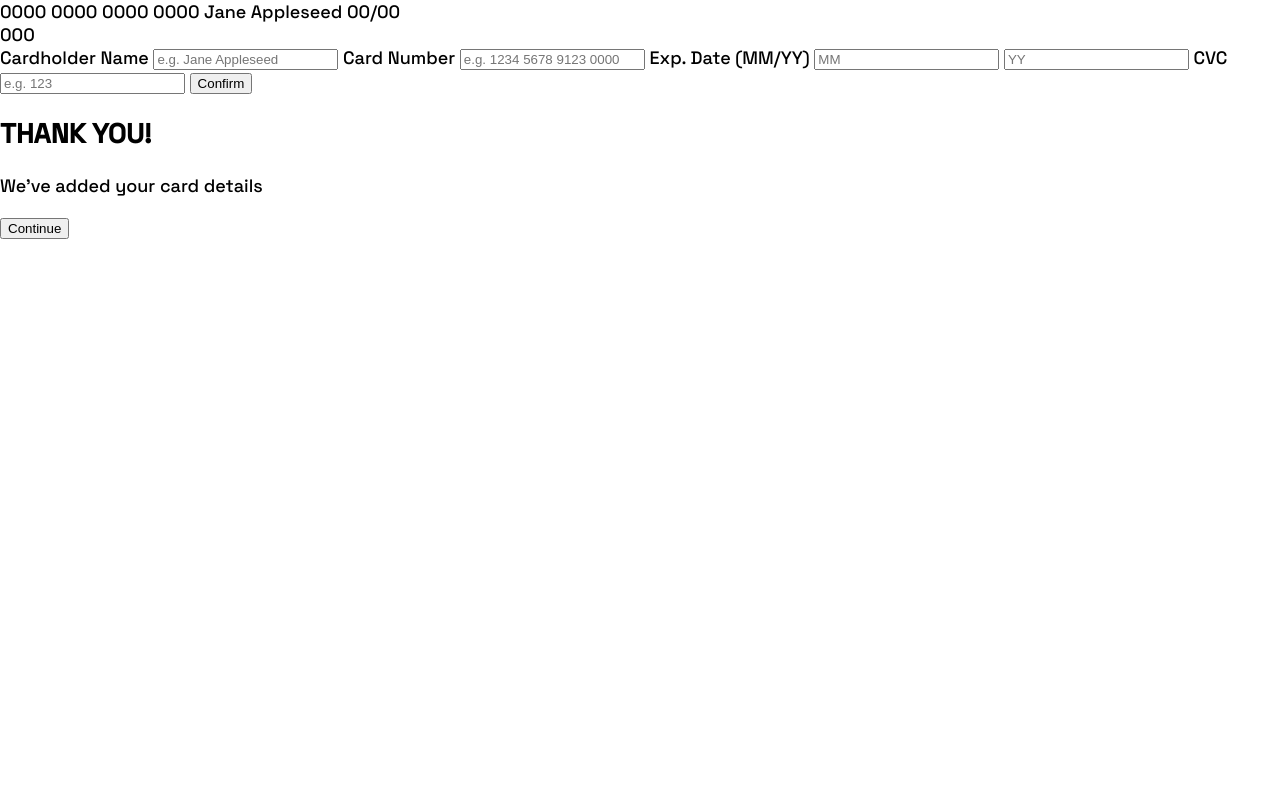
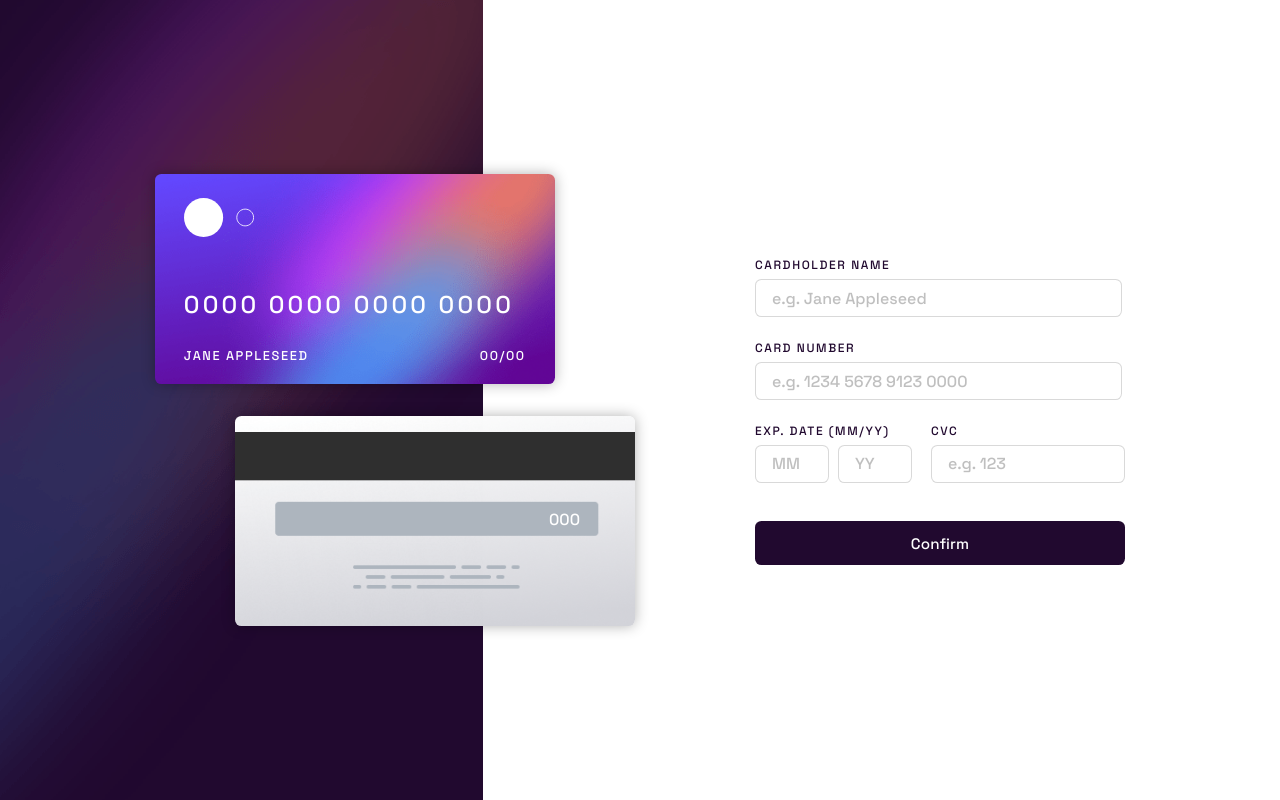
Before and after one commit to agusscript/interactive-card-details-form, a plain HTML site: page index.html in a window 1280 px wide. Drawn offline with Linux system fonts and the light colour scheme.

Commit message:
Desktop view finished

```diff
--- a/index.html
+++ b/index.html
@@ -11,42 +11,48 @@
 
 <body>
   <main>
+    <div class="cards-container">
+      <div class="front card">
+        <img src="images/card-logo.svg" alt="circles logo">
+        <p>0000 0000 0000 0000</p>
+        <span>JANE APPLESEED</span>
+        <span class="front-card-date">00/00</span>
+      </div>
 
-    <div class="front card">
-      0000 0000 0000 0000
-      Jane Appleseed
-      00/00
-    </div>
-
-
-    <div class="back card">
-      000
+      <div class="back card">
+        <p>000</p>
+      </div>
     </div>
 
     <form>
-      <label for="">Cardholder Name</label>
+      <label for="">CARDHOLDER NAME</label>
       <input type="text" placeholder="e.g. Jane Appleseed">
 
-      <label for="">Card Number</label>
+      <label for="">CARD NUMBER</label>
       <input type="text" placeholder="e.g. 1234 5678 9123 0000">
 
-      <label for="">Exp. Date (MM/YY)</label>
-      <input type="text" placeholder="MM">
-      <input type="text" placeholder="YY">
-
-      <label for="">CVC</label>
-      <input type="text" placeholder="e.g. 123">
-
-      <button>Confirm</button>
+      <div class="bottom-inputs-container">
+        <div class="date-inputs-container">
+          <label for="">EXP. DATE (MM/YY)</label>
+          <input id="MM" type="text" placeholder="MM">
+          <input id="YY" type="text" placeholder="YY">
+        </div>
+        <div class="cvc-container">
+          <label for="">CVC</label>
+          <input type="text" placeholder="e.g. 123">
+        </div>
+      </div>
+      <button id="btn-confirm">Confirm</button>
     </form>
 
     <!-- Completed state start -->
 
-    <div class="submitted-form">
+    <!-- <div class="submitted-status">
+      <img src="images/icon-complete.svg" alt="complete icon">
       <h2>THANK YOU!</h2>
       <p>We've added your card details</p>
-      <button>Continue</button>
-    </div>
+      <button id="btn-continue">Continue</button>
+    </div> -->
 
   </main>
 </body>
--- a/styles.css
+++ b/styles.css
@@ -1,7 +1,7 @@
-@import url('https://fonts.googleapis.com/css2?family=Space+Grotesk:wght@500&display=swap');
+@import url("https://fonts.googleapis.com/css2?family=Space+Grotesk:wght@500&display=swap");
 
 :root {
-    --Linear-gradient : hsl(249, 99%, 64%) to hsl(278, 94%, 30%); /*(active input border)*/
+  --Linear-gradient: hsl(249, 99%, 64%) to hsl(278, 94%, 30%); /*(active input border)*/
   --Red: hsl(0, 100%, 66%); /*(input errors)*/
   --White: hsl(0, 0%, 100%);
   --Light-grayish-violet: hsl(270, 3%, 87%);
@@ -13,5 +13,176 @@ body {
   margin: 0;
   padding: 0;
   font-family: "Space Grotesk", serif;
-    font-size: 18px;
+  display: flex;
+  background-color: var(--White);
 }
+
+main {
+  width: 100%;
+  height: 100vh;
+  display: flex;
+  align-items: center;
+  justify-content: center;
+  gap: 2.5rem;
+  background-image: url(images/bg-main-desktop.png);
+  background-repeat: no-repeat;
+}
+
+.card {
+  margin: 0 auto;
+  width: 400px;
+  height: 210px;
+  border-radius: 0.4rem;
+  color: var(--White);
+  box-shadow: 0px 0px 14px 0px rgba(0,0,0,0.3);
+}
+
+.front {
+  background-image: url(images/bg-card-front.png);
+  background-repeat: no-repeat;
+  background-size: 400px;
+  background-position: center;
+  box-sizing: border-box;
+  padding: 1.2rem;
+  padding-left: 1.8rem;
+  margin-right: 10rem;
+}
+
+.front img {
+  width: 70px;
+  margin-top: 0.3rem;
+}
+
+.front p {
+  height: 1rem;
+  font-size: 1.52rem;
+  letter-spacing: 0.2rem;
+  padding-top: 1.4rem;
+}
+
+.front span {
+  position: absolute;
+  margin-top: 1.1rem;
+  font-size: 0.8rem;
+  letter-spacing: 0.1rem;
+}
+
+.front-card-date {
+  margin-left: 18.5rem;
+}
+
+.back {
+  background-image: url(images/bg-card-back.png);
+  background-repeat: no-repeat;
+  background-size: 400px;
+  background-position: center;
+  margin-top: 2rem;
+}
+
+.back p {
+  position: absolute;
+  margin-top: 5.8rem;
+  margin-left: 314px;
+}
+
+form {
+  width: 370px;
+}
+
+form label {
+  display: block;
+  margin-top: 1.4rem;
+  margin-bottom: 0.4rem;
+  font-size: 0.75rem;
+  letter-spacing: 0.1rem;
+  color: var(--Very-dark-violet);
+}
+
+form input {
+  width: 90%;
+  height: 36px;
+  border: 1px solid rgba(151, 151, 151, 0.37);
+  border-radius: 0.4rem;
+  font-family: "Space Grotesk", serif;
+  font-size: 1rem;
+  color: var(--Very-dark-violet);
+  padding: 0 1rem;
+}
+
+::placeholder {
+  font-size: 1rem;
+  color: rgba(151, 151, 151, 0.61);
+  font-family: "Space Grotesk", serif;
+}
+
+.bottom-inputs-container {
+  display: flex;
+  justify-content: space-between;
+}
+
+.date-inputs-container input {
+  width: 40px;
+}
+
+#YY {
+  margin-left: 0.3rem;
+}
+
+.cvc-container input {
+  width: 160px;
+}
+
+#btn-confirm {
+  width: 100%;
+  height: 44px;
+  margin-top: 2.4rem;
+  border: none;
+  border-radius: 0.4rem;
+  background-color: var(--Very-dark-violet);
+  color: var(--White);
+  font-size: 0.95rem;
+  font-family: "Space Grotesk", serif;
+  font-weight: 500px;
+  letter-spacing: 0.01rem;
+}
+
+#btn-confirm:hover {
+  cursor: pointer;
+  opacity: 0.6;
+}
+
+.submitted-status {
+  width: 380px;
+  text-align: center;
+}
+
+.submitted-status h2 {
+  color: var(--Very-dark-violet);
+  font-weight: 500;
+  letter-spacing: 0.25rem;
+  font-size: 1.6rem;
+}
+
+.submitted-status p {
+  color: var(--Dark-grayish-violet);
+  letter-spacing: 0.05rem;
+}
+
+#btn-continue {
+  width: 100%;
+  height: 46px;
+  margin-top: 2rem;
+  border: none;
+  border-radius: 0.4rem;
+  background-color: var(--Very-dark-violet);
+  color: var(--White);
+  font-size: 0.95rem;
+  font-family: "Space Grotesk", serif;
+  font-weight: 500px;
+  letter-spacing: 0.01rem;
+}
+
+#btn-continue:hover {
+  cursor: pointer;
+  opacity: 0.6;
+}
```
Lines whose indentation alone changed are shown as unchanged.
